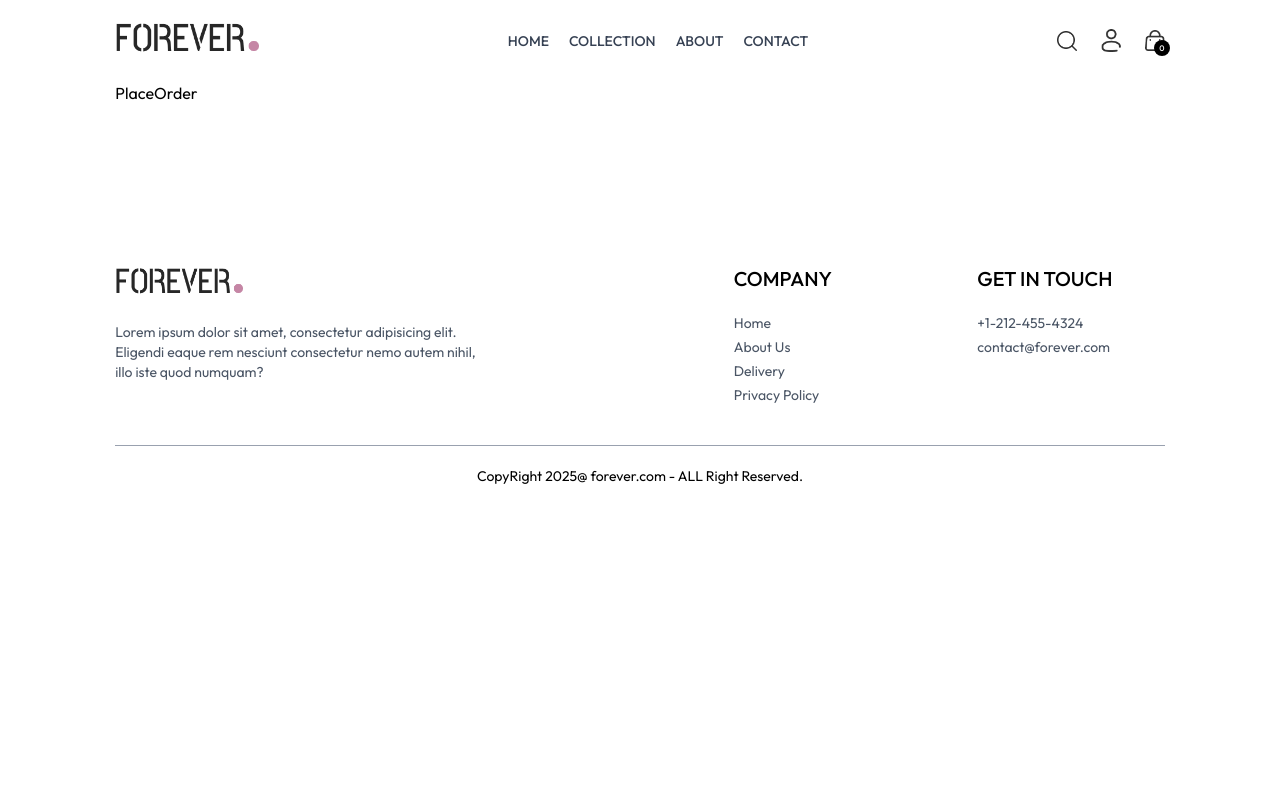
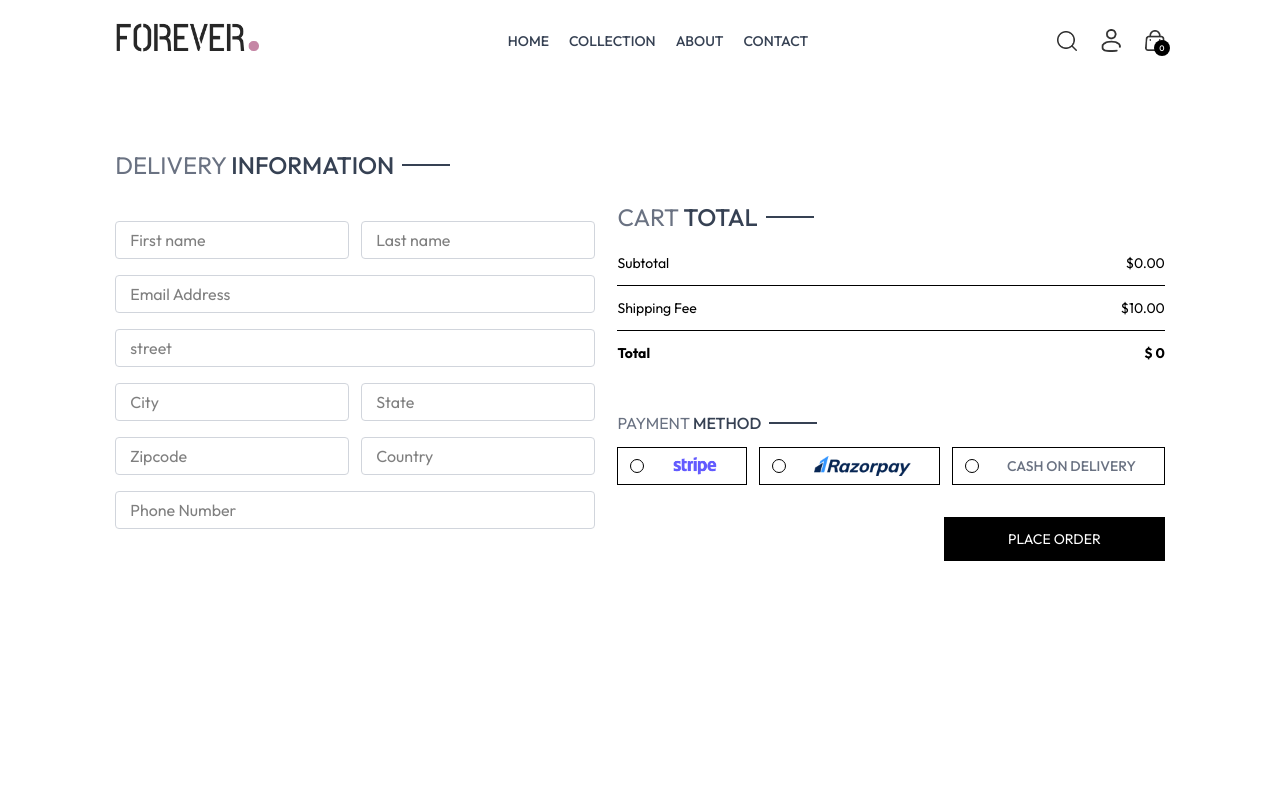
Before and after one commit to Samriddhadewan/ECOMMERCE-app, a React (Vite) app in the folder frontend/: page /place-order in a window 1280 px wide. Shown: the top 800 px of the page. Built offline with nearby package versions, Linux system fonts and the light colour scheme.

Commit message:
place order page designed

```diff
--- a/frontend/src/pages/Cart.jsx
+++ b/frontend/src/pages/Cart.jsx
@@ -61,7 +61,7 @@
         <div className='w-full sm:w-[450px]'>
           <CartTotal />
           <div className='w-full text-end'>
-            <button onClick={()=> navigate('/placeOrder')} className='bg-black text-white text-sm my-8 p-8 py-3'>PROCEED TO CHECKOUT</button>
+            <button onClick={()=> navigate('/place-order')} className='bg-black text-white text-sm my-8 p-8 py-3'>PROCEED TO CHECKOUT</button>
           </div>
         </div>
       </div>
--- a/frontend/src/pages/PlaceOrder.jsx
+++ b/frontend/src/pages/PlaceOrder.jsx
@@ -1,9 +1,108 @@
-import React from 'react'
+import React, { useContext, useState } from "react";
+import Title from "../components/Title";
+import CartTotal from "../components/CartTotal";
+import { assets } from "../assets/assets";
+import { ShopContext } from "../context/ShopContext";
 
 const PlaceOrder = () => {
+
+  const [method, setMethod] = useState('');
+  const{navigate} = useContext(ShopContext);
+
+
+
+
   return (
-    <div>PlaceOrder</div>
-  )
-}
+    <div className="flex flex-col sm:flex-row justify-between gap-4 pt-5 sm:pt-14 min-h-[80vh]">
+      {/* left side  */}
+      <div className="flex flex-col gap-4 w-full sm:max-w-[480px]">
+        <div className="text-xl sm:text-2xl my-3">
+          <Title text1={"DELIVERY"} text2={"INFORMATION"}></Title>
+        </div>
+        <div className="flex gap-3">
+          <input
+            type="text"
+            placeholder="First name"
+            className="border border-gray-300 rounded py-1.5 px-3.5 w-full"
+          />
+          <input
+            type="text"
+            placeholder="Last name"
+            className="border border-gray-300 rounded py-1.5 px-3.5 w-full"
+          />
+        </div>
+        <input
+          type="email"
+          placeholder="Email Address"
+          className="border border-gray-300 rounded py-1.5 px-3.5 w-full"
+        />
+        <input
+          type="text"
+          placeholder="street"
+          className="border border-gray-300 rounded py-1.5 px-3.5 w-full"
+        />
+        <div className="flex gap-3">
+          <input
+            type="text"
+            placeholder="City"
+            className="border border-gray-300 rounded py-1.5 px-3.5 w-full"
+          />
+          <input
+            type="text"
+            placeholder="State"
+            className="border border-gray-300 rounded py-1.5 px-3.5 w-full"
+          />
+        </div>
+        <div className="flex gap-3">
+          <input
+            type="number"
+            placeholder="Zipcode"
+            className="border border-gray-300 rounded py-1.5 px-3.5 w-full"
+          />
+          <input
+            type="text"
+            placeholder="Country"
+            className="border border-gray-300 rounded py-1.5 px-3.5 w-full"
+          />
+        </div>
+        <input
+          type="number"
+          placeholder="Phone Number"
+          className="border border-gray-300 rounded py-1.5 px-3.5 w-full"
+        />
+      </div>
+      {/* right side  */}
+      <div className="mt-8">
+        <div className="mt-8 min-w-80">
+          <CartTotal></CartTotal>
+        </div>
+        <div className="mt-12">
+          <Title text1={"PAYMENT"} text2={"METHOD"}></Title>
+          {/* payment method selection  */}
+          <div className="flex gap-3 flex-col lg:flex-row">
+            <div  onClick={()=>setMethod('stripe')} className="flex  items-center gap-3 border p-2 px-3 cursor-pointer">
+            <p className={`min-w-3.5 h-3.5 border rounded-full ${method === 'stripe'? 'bg-green-400' : ''}`}></p>
+            <img className="h-5 mx-4" src={assets.stripe_logo} alt="" />
+            </div>
+            <div onClick={()=>setMethod('razorpay')} className="flex  items-center gap-3 border p-2 px-3 cursor-pointer">
+            <p className={`min-w-3.5 h-3.5 border rounded-full ${method === 'razorpay'? "bg-green-500" : ''}`}></p>
+            <img className="h-5 mx-4" src={assets.razorpay_logo} alt="" />
+            </div>
+            <div onClick={()=>setMethod('cod')} className="flex  items-center gap-3 border p-2 px-3 cursor-pointer">
+            <p className={`min-w-3.5 h-3.5 border rounded-full ${method === 'cod'? "bg-green-500": ''}`}></p>
+              <p className="text-gray-500 text-sm font-medium mx-4">CASH ON DELIVERY</p>
+            </div>
+          </div>
 
-export default PlaceOrder
+          <div className="w-full text-end mt-8">
+            <button onClick={()=> navigate('/orders')} className="bg-black text-white px-16 py-3 text-sm">PLACE ORDER</button>
+          </div>
+
+        </div>
+
+      </div>
+    </div>
+  );
+};
+
+export default PlaceOrder;
```
